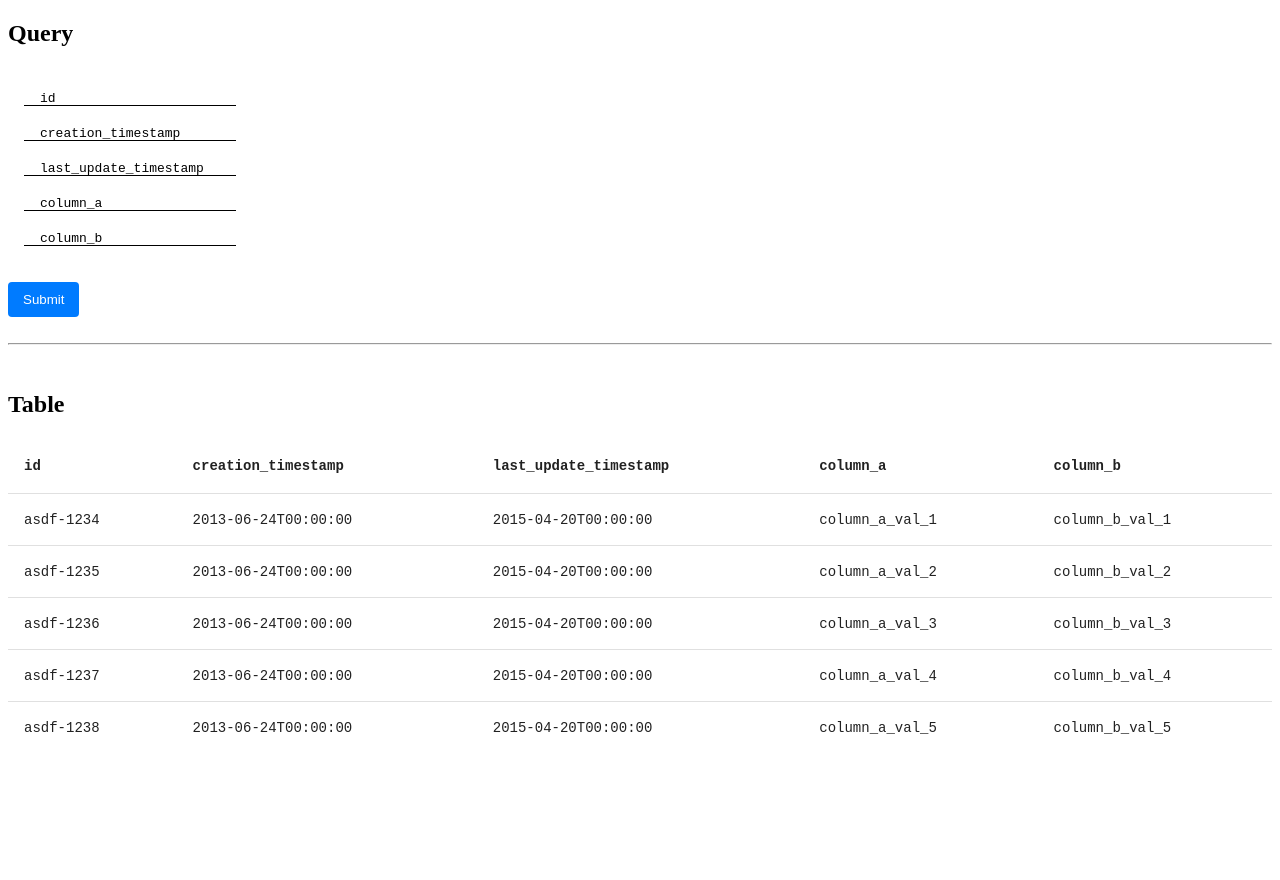
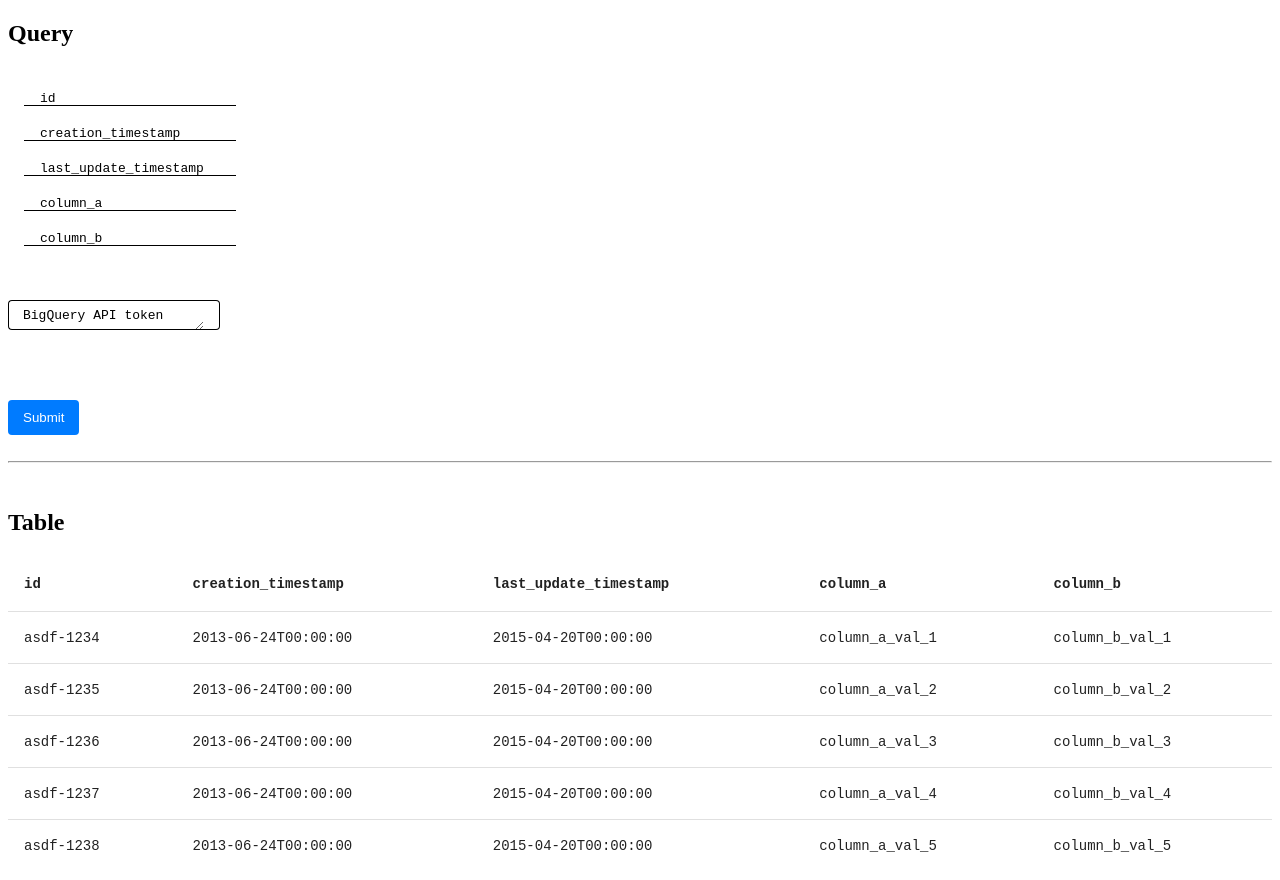
Before and after one commit to squidmin/angular-labs, an Angular app: page / in a window 1280 px wide. Before the commit the page ends 800 px from the top, so only its background shows below. Built offline with nearby package versions, Linux system fonts and the light colour scheme.

Commit message:
Add BQ API token field to query form; refactoring

```diff
--- a/src/app/components/json-editor/json-editor.component.css
+++ b/src/app/components/json-editor/json-editor.component.css
@@ -24,3 +24,11 @@ button {
 button:hover {
   background-color: #0056b3;
 }
+
+.mat-form-field {
+  font-family: monospace;
+}
+
+.token-input {
+  font-family: monospace;
+}
--- a/src/app/components/json-editor/json-editor.component.html
+++ b/src/app/components/json-editor/json-editor.component.html
@@ -1,7 +1,7 @@
 <h2>{{label}}</h2>
 <div class="json-editor">
   <div *ngFor="let item of jsonData; let i = index" class="json-item">
-    <mat-card>
+    <mat-card class="mat-elevation-z8">
       <mat-card-content>
         <mat-form-field>
           <input matInput placeholder="id" [(ngModel)]="item.id">
@@ -22,6 +22,22 @@
     </mat-card>
   </div>
 </div>
+<br>
+<div class="token-input json-editor">
+  <mat-card class="mat-elevation-z8">
+    <mat-form-field appearance="outline">
+      <mat-label>BigQuery API token</mat-label>
+      <textarea matInput [(ngModel)]="bigQueryApiToken" placeholder="BigQuery API token"
+                (change)="queryDryRun()"></textarea>
+    </mat-form-field>
+  </mat-card>
+</div>
+<div>
+  <mat-card class="mat-elevation-z8">
+    <p><code>{{bigQueryApiToken}}</code></p>
+  </mat-card>
+</div>
+<br>
 <div>
   <button (click)="query()">Submit</button>
 </div>
--- a/src/app/components/json-editor/json-editor.component.ts
+++ b/src/app/components/json-editor/json-editor.component.ts
@@ -1,4 +1,4 @@
-import {Component, OnInit,} from '@angular/core';
+import {Component, Input, OnInit,} from '@angular/core';
 import {query,} from '../../scripts/BigQueryApiService';
 
 @Component({
@@ -10,13 +10,21 @@ export class JsonEditorComponent implements OnInit {
 
   label: string = 'Query';
 
+  @Input()
+  bigQueryApiToken: string = "";
+
   jsonData: any[] = [{}];
 
   constructor() {
   }
 
   query(): any {
-    const response = query();
+    const response = query(this.bigQueryApiToken, this.jsonData);
+    console.log('BQ API response:', JSON.stringify(response));
+  }
+
+  queryDryRun(): any {
+    // TODO
   }
 
   ngOnInit(): void {
--- a/src/app/scripts/BigQueryApiService.ts
+++ b/src/app/scripts/BigQueryApiService.ts
@@ -1,19 +1,16 @@
 import axios from 'axios';
-import {VALID_TABLE_ROWS} from "../testdata/DataFixtures";
-import {Row} from "../Row";
 
 const API_URL = 'http://localhost:8080/bigquery/query';
 
-const HEADERS = {
-  'Content-Type': 'application/json',
-  'bq-api-token': '',
-};
-
-const REQUEST_BODY: Row[] = VALID_TABLE_ROWS;
-
-export async function query(): Promise<void> {
+export async function query(bigQueryApiToken: string, requestBody: object[]): Promise<void> {
+  const HEADERS = {
+    'Content-Type': 'application/json',
+    'bq-api-token': bigQueryApiToken,
+  };
   try {
-    const response = await axios.post(API_URL, REQUEST_BODY, {headers: HEADERS},);
+    // const request = { body: REQUEST_BODY };
+    const request = {body: requestBody};
+    const response = await axios.post(API_URL, request, {headers: HEADERS},);
     console.log(response.data);
   } catch (error: any) {
     console.error('Error calling the API', error);
@@ -26,6 +23,3 @@ export async function query(): Promise<void> {
     }
   }
 }
-
-// To use the function
-// query();
```
